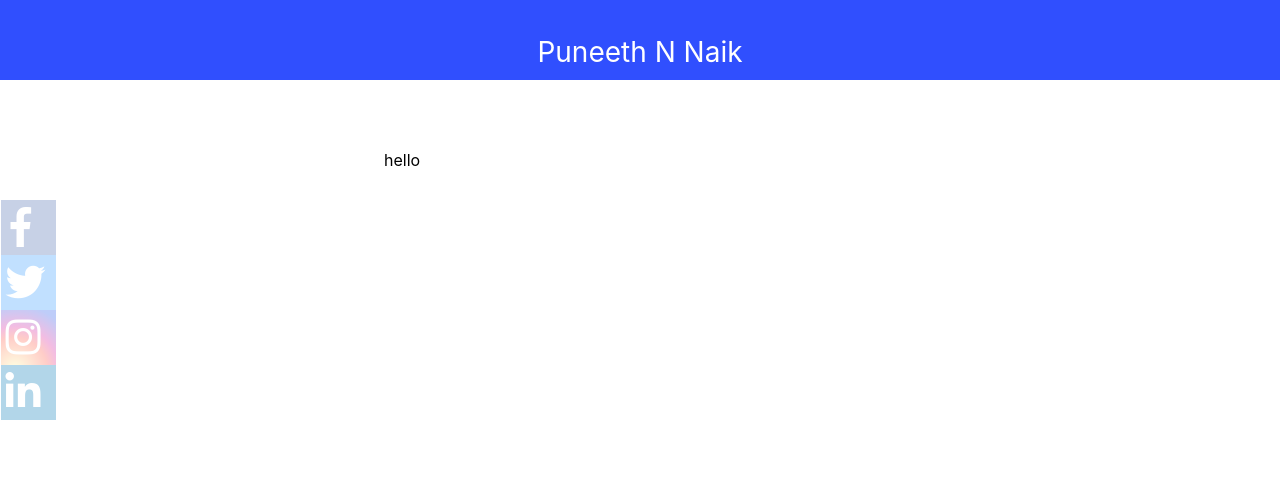
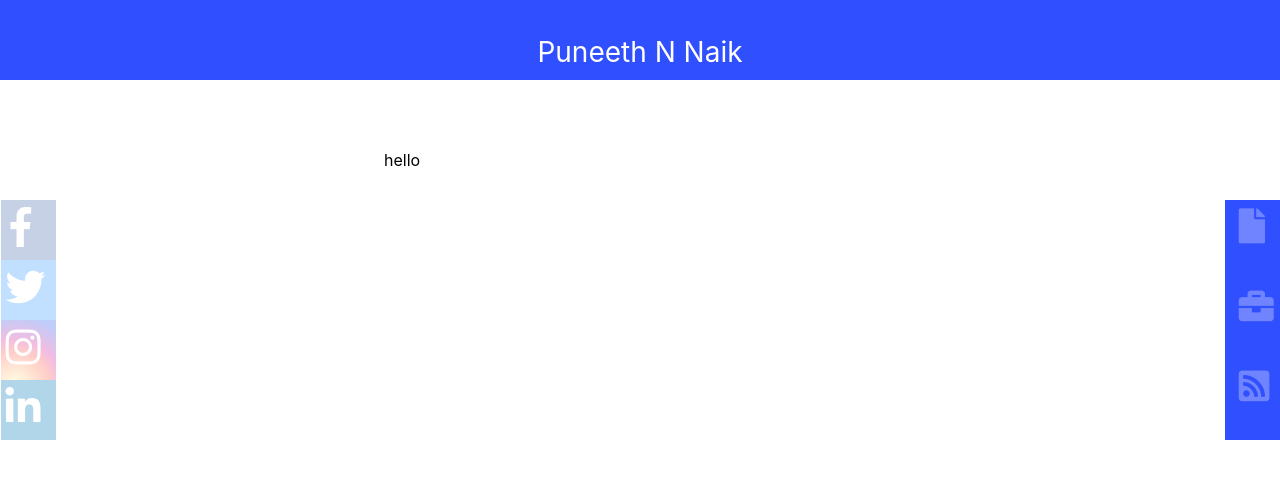
Before and after one commit to puntertram/puntertram.github.io, a plain HTML site: page index.html in a window 1280 px wide. Drawn offline with Linux system fonts and the light colour scheme.

Commit message:
Index sidebar added

```diff
--- a/index.html
+++ b/index.html
@@ -66,6 +66,33 @@
                 <div class="index-icon" id="portfolio-icon"><i class="fas fa-briefcase"></i></div>
                 <div class="index-icon" id="blog-icon"><i class="fas fa-rss-square"></i></div>
             </div>
+
+            <!-- IndexSideBar -->
+            <div id = "index-sidebar">
+                <ul>
+                    <a href = "#">
+                        <li id = "index-sidebar-resume-icon" >
+                            <div class = "index-sidebar-icon">
+                                <span><i class="fas fa-file"></i></span>
+                            </div>
+                        </li>
+                    </a>
+                    <a href = "#" >
+                        <li id = "index-sidebar-portfolio-icon">
+                            <div  class = "index-sidebar-icon">
+                                <span><i class="fas fa-briefcase"></i></span>
+                            </div>
+                        </li>
+                    </a>
+                    <a href = "#" >
+                        <li id = "index-sidebar-blog-icon">
+                            <div  class = "index-sidebar-icon">
+                                <span><i class="fas fa-rss-square"></i></span>
+                            </div>
+                        </li>
+                    </a>
+                </ul>
+            </div>
         </div>
         <script src="scripts/main.js"></script>
     </body>
--- a/styles/main.css
+++ b/styles/main.css
@@ -89,7 +89,7 @@ body {
 
 #contact-me-sidebar-social{
     /* border: 1px solid black; */
-    height: 170px;
+    height: 240px;
     width: 55px;
     position: fixed;
     top: 25%;
@@ -104,7 +104,7 @@ body {
   #contact-me-sidebar-social ul li{
   /*   border: 1px solid black; */
     margin-left: 1%;
-    height: 55px;
+    height: 60px;
     width: 100%;
     position:relative;
     transition: width .3s;
@@ -220,6 +220,48 @@ background: #3299FF
   color: white;
 } */
 
+#index-sidebar {
+  /* border: 1px solid black; */
+  height: 240px;
+  width: 55px;
+  position: fixed;
+  top: 25%;
+  right: 0;
+  z-index: 10;
+  background-color: #304ffe;
+}
+
+#index-sidebar ul li{
+  /*   border: 1px solid black; */
+  margin-right: 1%;
+  height: 80px;
+  width: 100%;
+  position:relative;
+  transition: width .3s;
+  opacity: 0.3;
+}
+
+#index-sidebar ul li:hover{
+  /* width: 150%; */
+  opacity:1;
+}
+
+
+#index-sidebar ul a{
+  text-decoration: none;
+  color: white;
+/*   position: relative; */
+}
+
+.index-sidebar-icon i {
+  font-size: 35px;
+  position: relative;
+  left: 25%;
+  margin-top: 8px;
+  margin-bottom: 8px;;
+}
+
+
 @media only screen and (max-width: 990px) {
     #contact-me-sidebar-social {
         display: none;
```
